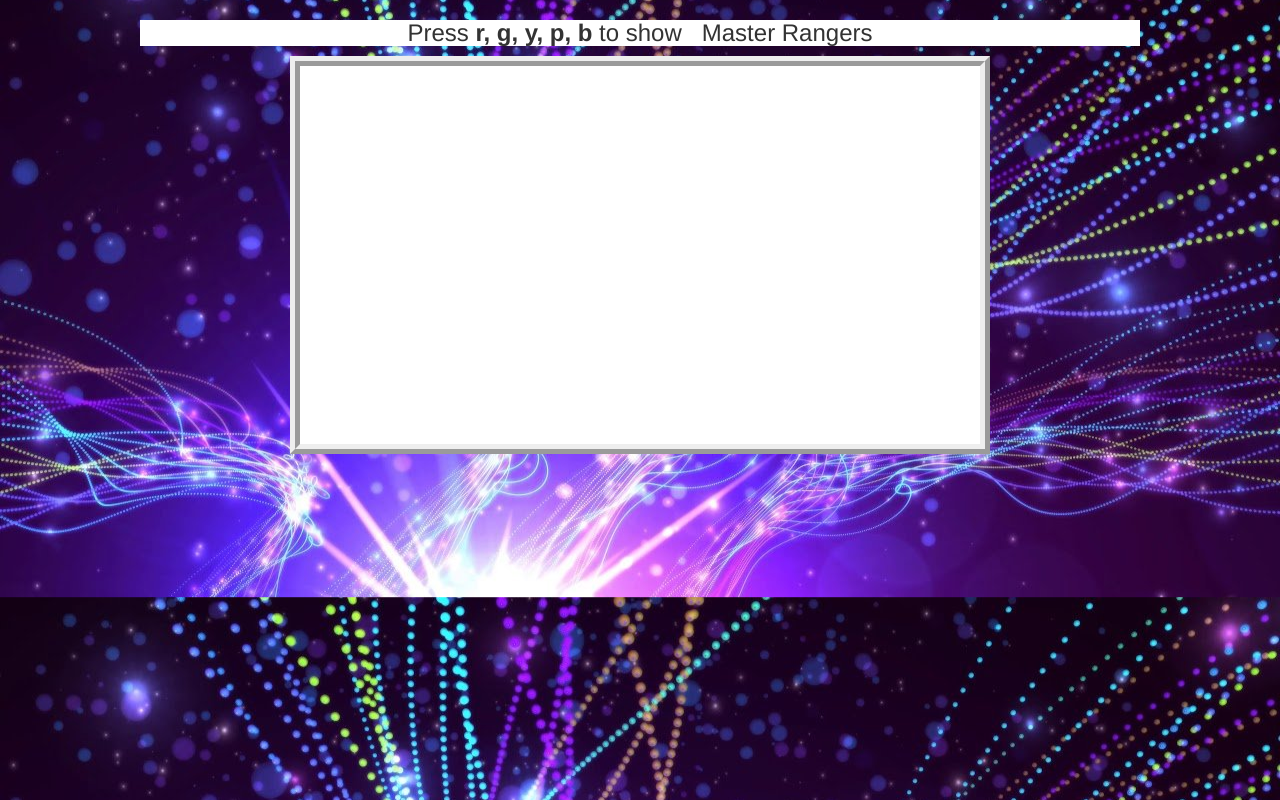
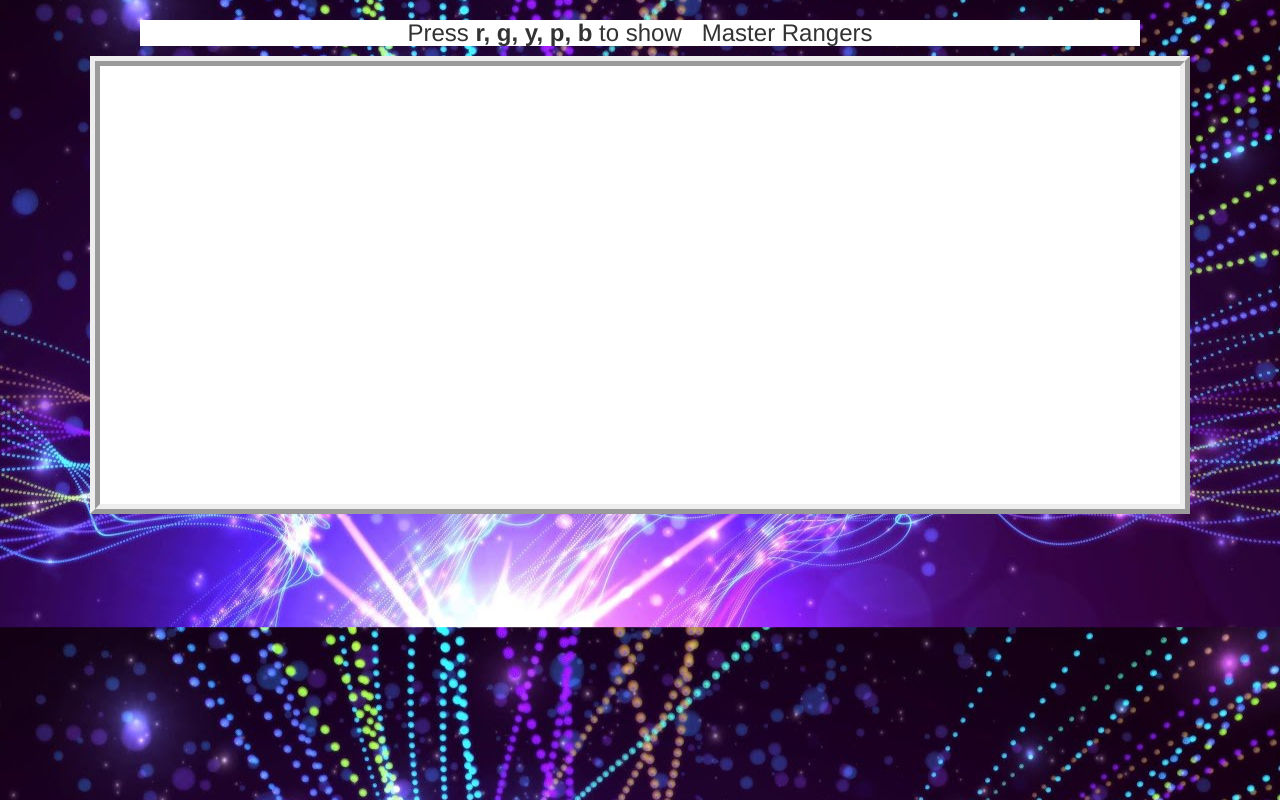
Before and after one commit to Aanya3528/Project-87, a plain HTML site: page index.html in a window 1280 px wide. Drawn offline with nearby package versions, Linux system fonts and the light colour scheme.

Commit message:
Update index.html

```diff
--- a/index.html
+++ b/index.html
@@ -18,7 +18,7 @@
 		<h3>Press <b>r, g, y, p, b</b> to show &nbsp; Master Rangers</h3>
 
 		<br>
-		<canvas id="myCanvas" height="398" width="700"></canvas>
+		<canvas id="myCanvas" height="458" width="1100"></canvas>
 		<br>
 
 	</center>
```
